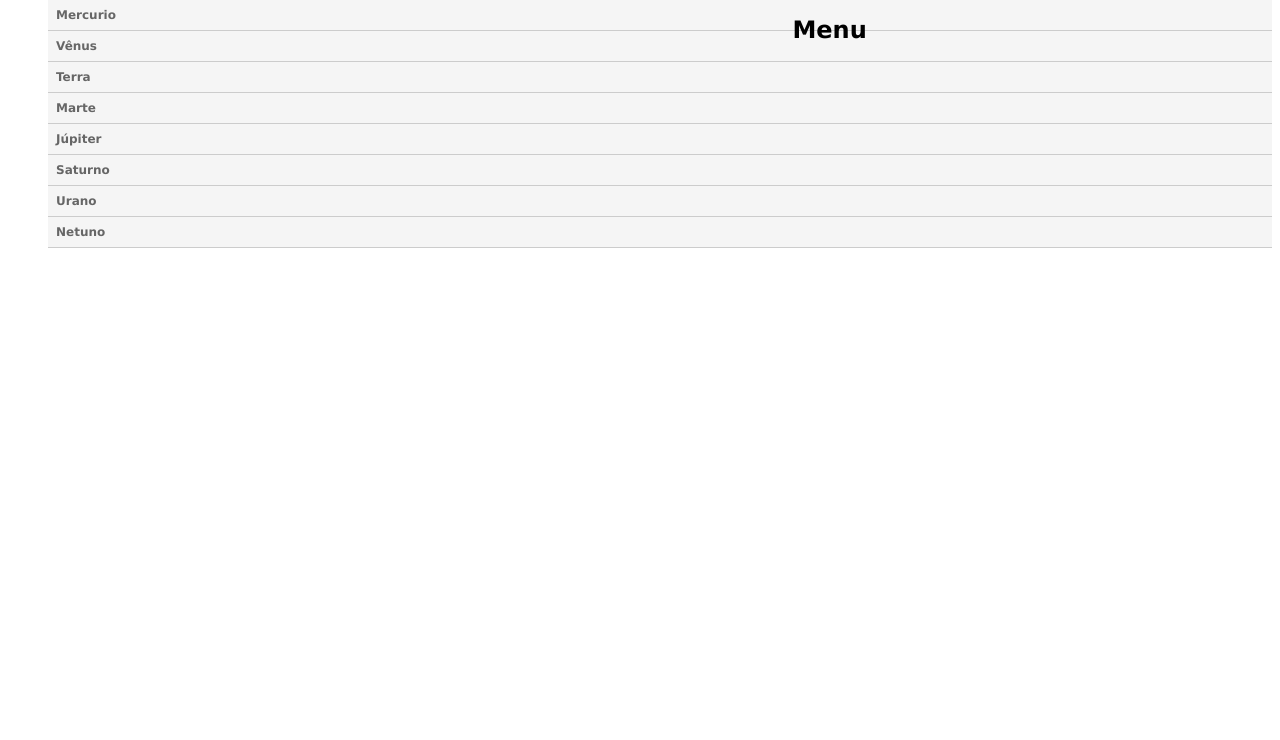
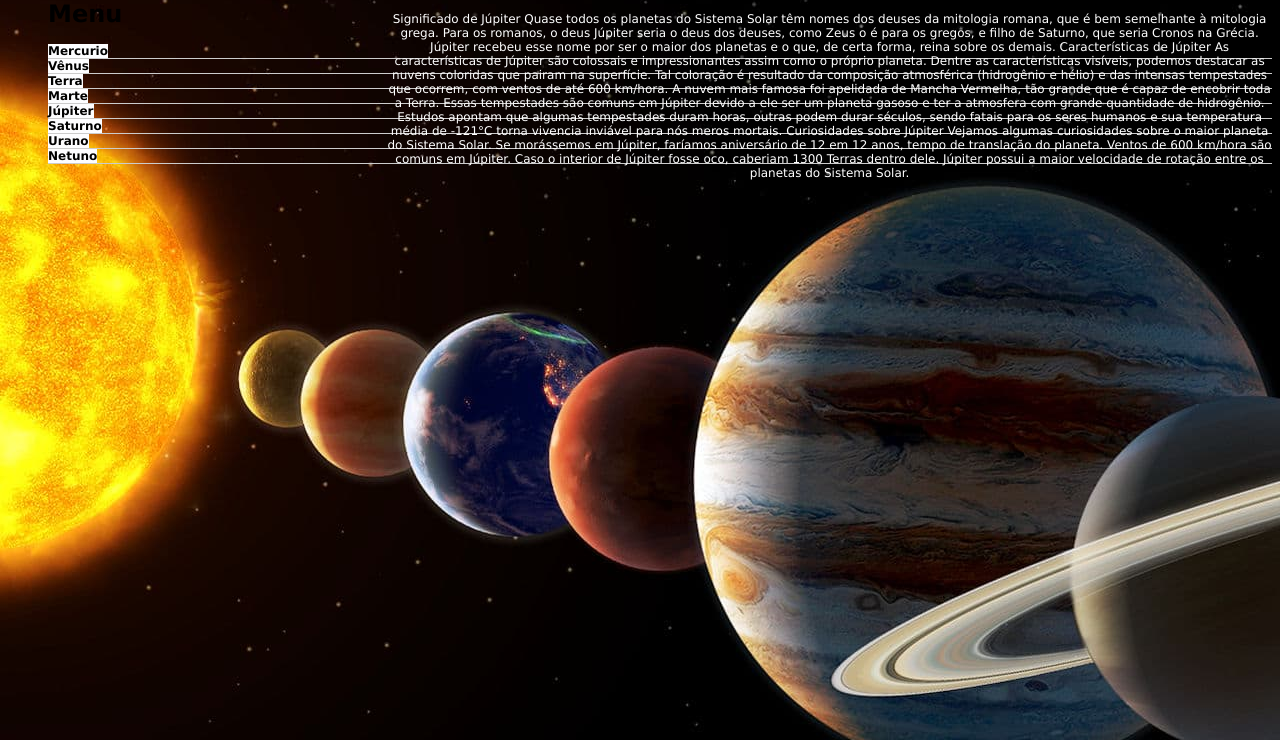
Before and after one commit to Tiago-Costacurta/projeto-prog-web, a plain HTML site: page index.html in a window 1280 px wide. Shown: the part 60-800 px from the top of the page. Drawn offline with Linux system fonts and the light colour scheme.

Commit message:
Ajuste de menus

```diff
--- a/estilos.css
+++ b/estilos.css
@@ -2,21 +2,26 @@
 body {
     color: #000;
     font: 12px Verdana, sans-serif;
+    background-image: url(background/alinhamento2.jfif);
+
 }
 header{
-    text-align: center;
-
+    color: ivory;
+    width: 30%;
+    margin: 10; padding: 10;
 
 }
 #conteudo {
     width: 70%;
     float: right;
     text-align: center;
+    color: white;
 }
 #Menu{
     width: 30%;
 	margin: 0; padding: 0;
 	float: left;
+    color: mistyrose;
 }
 #menu ul li {
     margin: 0; padding: 0px;
@@ -25,15 +30,17 @@ header{
     list-style-type: none;
 }
 #menu a:link {
-	background: #F5F5F5;
-	color: #666;
+	background: #fdfdff;
+	color: rgb(0, 0, 0);
     font-weight: bold;
 	text-decoration: none;
-    padding: 8px;
-    display: block;
+    padding: 0px;
 }
 
 #menu a:hover {
     background: #E5F0FF;
     color: #039;
 }
+#Itensnaousados{
+    display: block;
+}
--- a/index.html
+++ b/index.html
@@ -12,19 +12,37 @@
         <h1>Planetas</h1>
     </header>
     <div id="conteudo">
-        <h1>Menu</h1>
+        <p>Significado de Júpiter
+
+            Quase todos os planetas do Sistema Solar têm nomes dos deuses da mitologia romana, que é bem semelhante à mitologia grega. Para os romanos, o deus Júpiter seria o deus dos deuses, como Zeus o é para os gregos, e filho de Saturno, que seria Cronos na Grécia.
+            Júpiter recebeu esse nome por ser o maior dos planetas e o que, de certa forma, reina sobre os demais.
+
+            Características de Júpiter
+
+            As características de Júpiter são colossais e impressionantes assim como o próprio planeta. Dentre as características visíveis, podemos destacar as nuvens coloridas que pairam na superfície. Tal coloração é resultado da composição atmosférica (hidrogênio e hélio) e das intensas tempestades que ocorrem, com ventos de até 600 km/hora. A nuvem mais famosa foi apelidada de Mancha Vermelha, tão grande que é capaz de encobrir toda a Terra.
+            Essas tempestades são comuns em Júpiter devido a ele ser um planeta gasoso e ter a atmosfera com grande quantidade de hidrogênio. Estudos apontam que algumas tempestades duram horas, outras podem durar séculos, sendo fatais para os seres humanos e sua temperatura média de -121°C torna vivencia inviável para nós meros mortais.
+
+            Curiosidades sobre Júpiter
+
+            Vejamos algumas curiosidades sobre o maior planeta do Sistema Solar.
+            Se morássemos em Júpiter, faríamos aniversário de 12 em 12 anos, tempo de translação do planeta.
+            Ventos de 600 km/hora são comuns em Júpiter.
+            Caso o interior de Júpiter fosse oco, caberiam 1300 Terras dentro dele.
+            Júpiter possui a maior velocidade de rotação entre os planetas do Sistema Solar.
+            </p>
 
     </div>
     <div id="menu">
         <ul>
-            <li><a href="#">Mercurio</a></li>
-            <li><a href="#">Vênus</a></li>
-            <li><a href="#">Terra</a></li>
-            <li><a href="#">Marte</a></li>
-            <li><a href="#">Júpiter</a></li>
-            <li><a href="#">Saturno</a></li>
-            <li><a href="#">Urano</a></li>
-            <li><a href="#">Netuno</a></li>
+            <h1>Menu</h1>
+            <li><a href="mercurio.html">Mercurio</a></li>
+            <li><a href="venus.html">Vênus</a></li>
+            <li><a href="terra.html">Terra</a></li>
+            <li><a href="marte.html">Marte</a></li>
+            <li><a href="jupiter.html">Júpiter</a></li>
+            <li><a href="saturno.html">Saturno</a></li>
+            <li><a href="urano.html">Urano</a></li>
+            <li><a href="netuno.html">Netuno</a></li>
         </ul>
     </div>
 </body>
```
Also changed, not shown: jupiter.html (added, +12 -0 lines), marte.html (added, +12 -0 lines), mercurio.html (added, +12 -0 lines), netuno.html (added, +12 -0 lines), saturno.html (added, +12 -0 lines), terra.html (added, +12 -0 lines), urano.html (added, +12 -0 lines), venus.html (added, +12 -0 lines).
